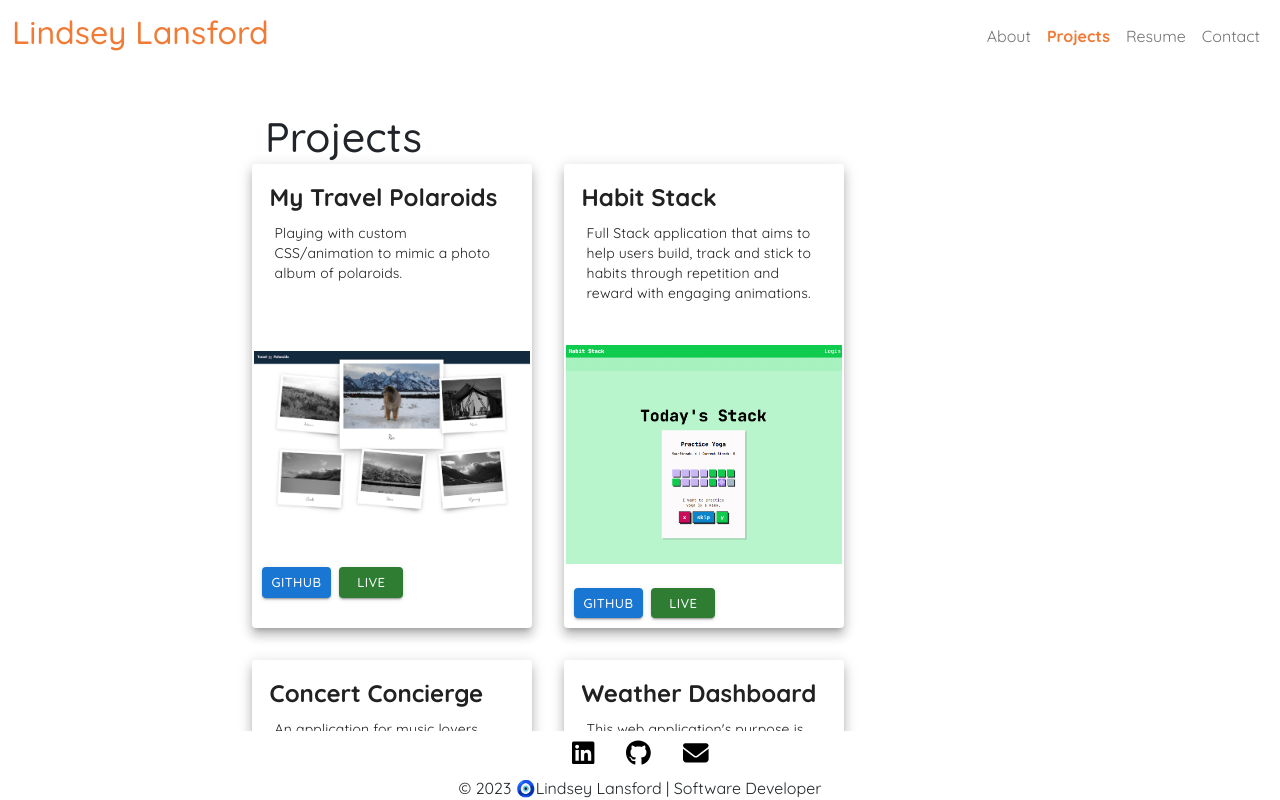
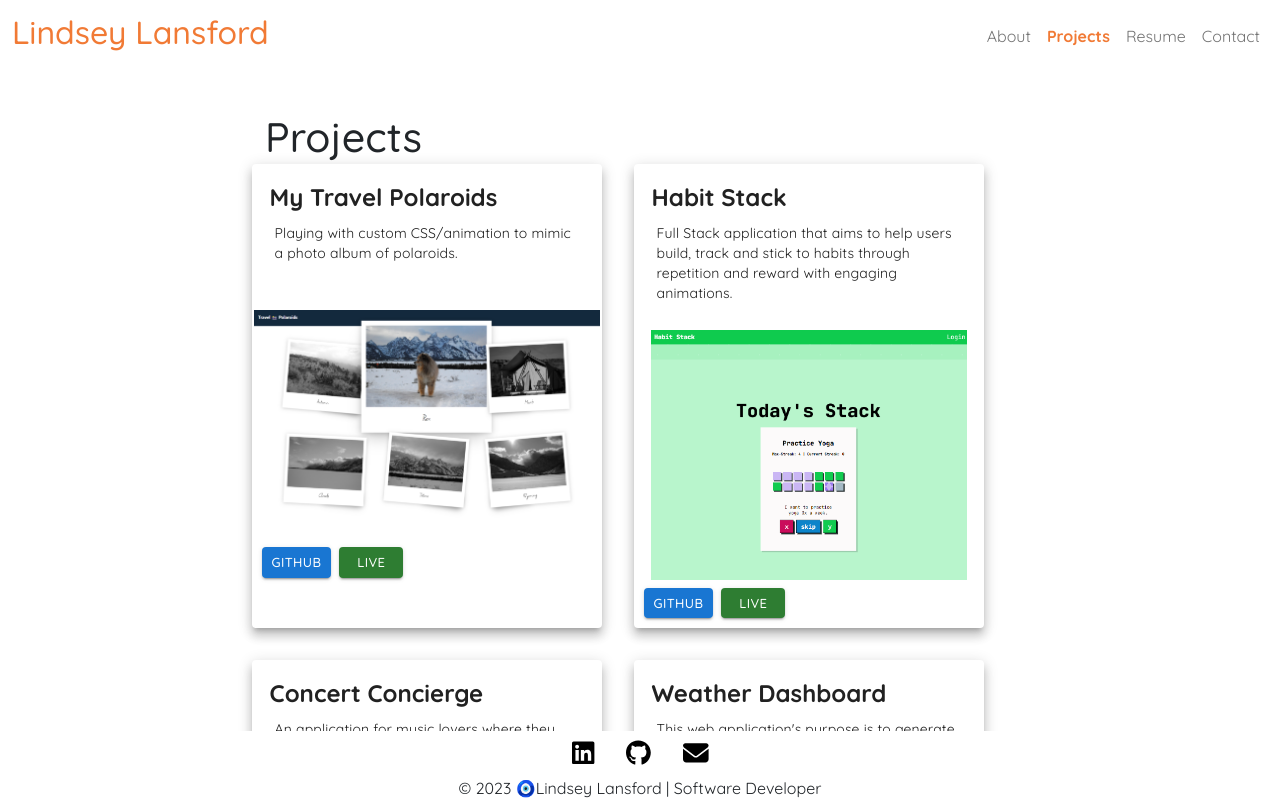
Before and after one commit to lindsey-lansford/react-portfolio, a React (Create React App) app: page /react-portfolio/portfolio in a window 1280 px wide. Shown: the top 800 px of the page. Built offline with nearby package versions, Linux system fonts and the light colour scheme; what react-animations would draw is missing.

Commit message:
adding classname to container

```diff
--- a/src/pages/Portfolio.js
+++ b/src/pages/Portfolio.js
@@ -99,7 +99,8 @@ const Portfolio = () => {
 
   const renderLayout = (project, index) => {
     return (
-      <Card sx={{ maxWidth: 280, margin: "1rem", padding: "0.1em" }} key={index}
+      <Card sx={{ maxWidth: 350, margin: "1rem", padding: "0.1em" }}
+        key={index}
         raised
       >
         <CardContent>
@@ -149,15 +150,15 @@ const Portfolio = () => {
   return (
     <div className="portfolio-page-container">
       <Spin className="title">Projects</Spin>
-      <Grid
+      <Grid className="project-grid"
       container
       spacing={{ xs: 2, md: 3 }}
       columns={{ xs: 4, sm: 8, md: 12 }}
     >
 
         {projects.map(renderLayout)}
+        </Grid>
 
-      </Grid>
     </div>
   )
 };
```
